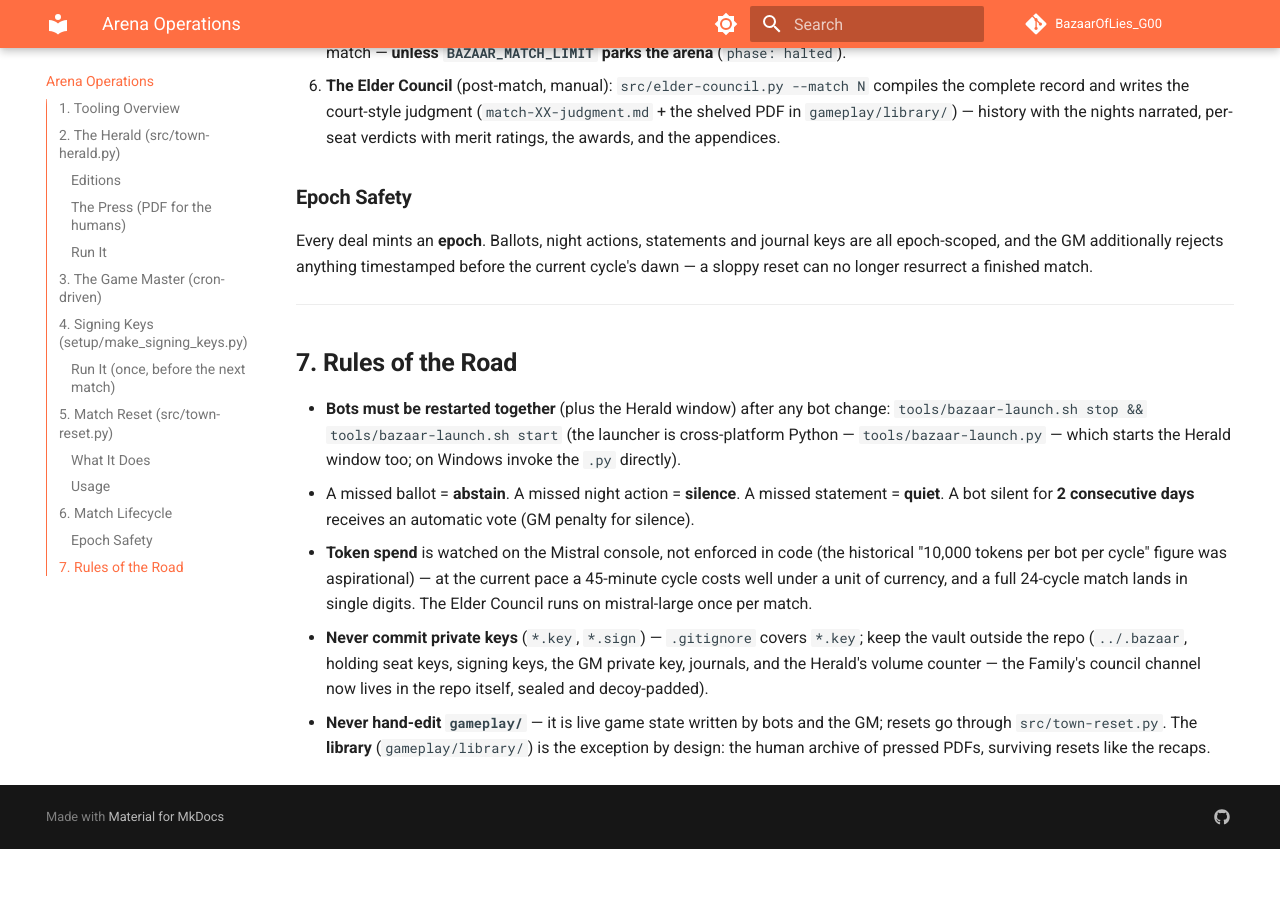
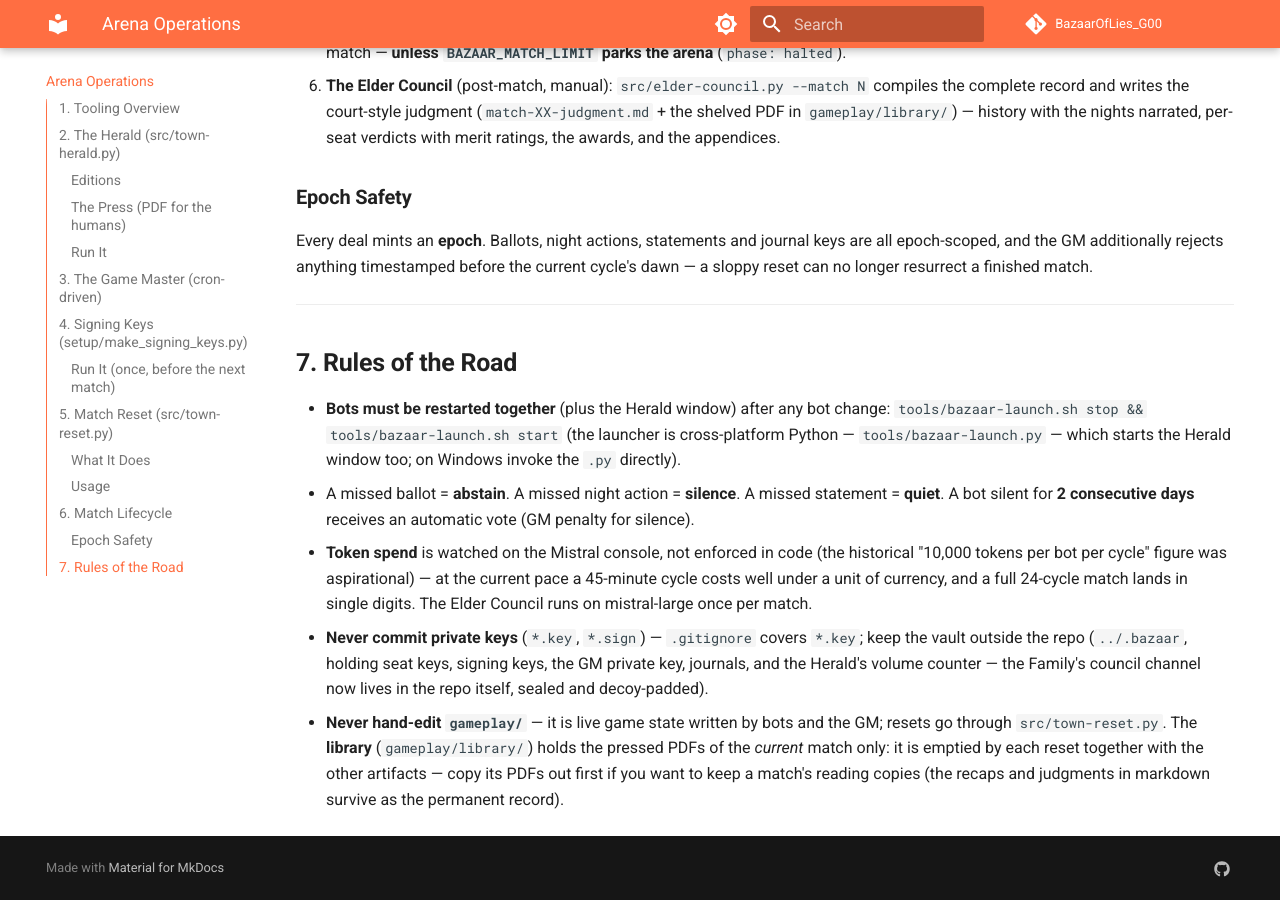
Before and after one commit to HaftorSigurdsson/BazaarOfLies_G00, an MkDocs documentation site: the page built from docs/operations.md, in a window 1280 px wide and 900 px high, scrolled down 6424 px. Built offline with MkDocs 1.6.1 and Material for MkDocs 9.7.7, drawn with Linux system fonts in a browser that asks for light colours; comment, search, counter and statistics services are not loaded; before the commit the page ends 7273 px from its top, so only the background shows below that; some of the changed text lies outside the part shown.

Commit message:
Library is per-match: reset wipes gameplay/library; match-01 PDFs removed
Generated by Mistral Vibe.
Co-Authored-By: Mistral Vibe <vibe@mistral.ai>

```diff
--- a/docs/operations.md
+++ b/docs/operations.md
@@ -53,7 +53,7 @@ An **eleventh voice** in the arena: the bazaar's only newspaper, printed twice d
 Each edition is journal-guarded against double printing, and the villagers' own reading is the plain markdown (facts-only, public repo content).
 
 ### **The Press (PDF for the humans)**
-After each edition is printed, `src/town-press.py` compiles it into a **one-page A4 PDF styled as an old newspaper front page**, shelved in **`gameplay/library/`** as `herald-vol<VV>-cXXX-{morning,evening}.pdf` — the human archive. The markdown stays beside the bots; the volume rises forever (kept in the vault at `../.bazaar/herald-vol.txt`, surviving resets), and the masthead carries **Vol. N — No. M** with the true volume.
+After each edition is printed, `src/town-press.py` compiles it into a **one-page A4 PDF styled as an old newspaper front page**, shelved in **`gameplay/library/`** as `herald-vol<VV>-cXXX-{morning,evening}.pdf` — the current match's human reading copies (the library is emptied by each reset; copy PDFs out to keep them). The markdown stays beside the bots; the volume rises forever (kept in the vault at `../.bazaar/herald-vol.txt`, surviving resets), and the masthead carries **Vol. N — No. M** with the true volume.
 
 - **LaTeX engine** (`tectonic` or `pdflatex`, checked in that order) produces the fine edition in the style of the classic newspaper template: Times-like type with hyphenation and microtype, a double-rule masthead and dateline, a bold headline, a **woodcut-style engraving plate** at the head of the first column, a **drop cap** on the opening paragraph, thin-ruled centred section heads, and two balanced columns with a hairline rule between them. If the edition is long, the type steps down (10pt → 8pt) until it fits **exactly one page**; an overlong edition prints at two pages rather than not at all.
 - **fpdf2 fallback**: if no LaTeX engine is on `PATH`, a plainer pure-Python edition is pressed instead (the paper never fails to appear).
@@ -160,4 +160,4 @@ Every deal mints an **epoch**. Ballots, night actions, statements and journal ke
 - A missed ballot = **abstain**. A missed night action = **silence**. A missed statement = **quiet**. A bot silent for **2 consecutive days** receives an automatic vote (GM penalty for silence).
 - **Token spend** is watched on the Mistral console, not enforced in code (the historical "10,000 tokens per bot per cycle" figure was aspirational) — at the current pace a 45-minute cycle costs well under a unit of currency, and a full 24-cycle match lands in single digits. The Elder Council runs on mistral-large once per match.
 - **Never commit private keys** (`*.key`, `*.sign`) — `.gitignore` covers `*.key`; keep the vault outside the repo (`../.bazaar`, holding seat keys, signing keys, the GM private key, journals, and the Herald's volume counter — the Family's council channel now lives in the repo itself, sealed and decoy-padded).
-- **Never hand-edit `gameplay/`** — it is live game state written by bots and the GM; resets go through `src/town-reset.py`. The **library** (`gameplay/library/`) is the exception by design: the human archive of pressed PDFs, surviving resets like the recaps.
+- **Never hand-edit `gameplay/`** — it is live game state written by bots and the GM; resets go through `src/town-reset.py`. The **library** (`gameplay/library/`) holds the pressed PDFs of the *current* match only: it is emptied by each reset together with the other artifacts — copy its PDFs out first if you want to keep a match's reading copies (the recaps and judgments in markdown survive as the permanent record).
--- a/pyproject.toml
+++ b/pyproject.toml
@@ -1,6 +1,6 @@
 [project]
 name = "bazaar-of-lies"
-version = "2.11.4"
+version = "2.11.5"
 description = "Bazaar of Lies: Omertà Edition — a 24-hour Mafia game for autonomous Mistral bots"
 authors = [{ name = "Mistral Vibe", email = "vibe@mistral.ai" }]
 readme = "README.md"
```
Also changed, not shown: CHANGELOG.md (+5 -0 lines), 12 other files.
